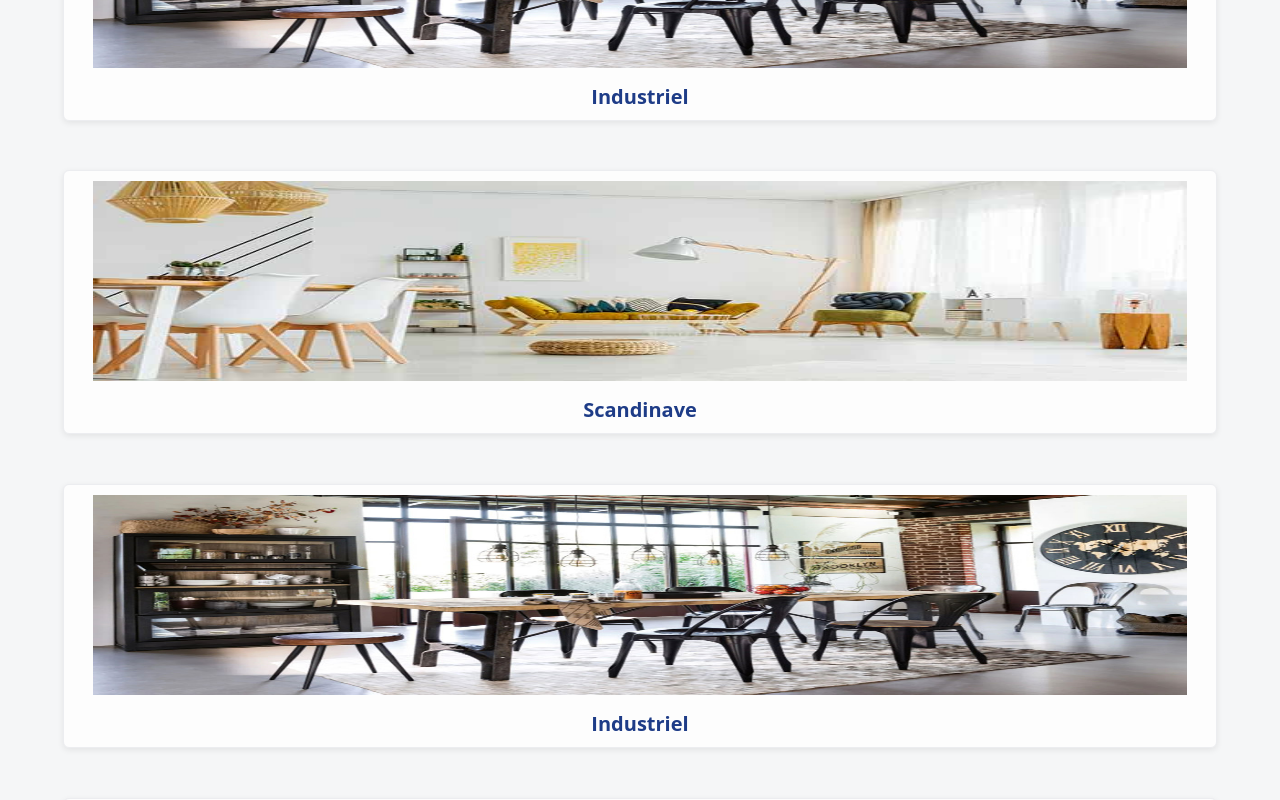
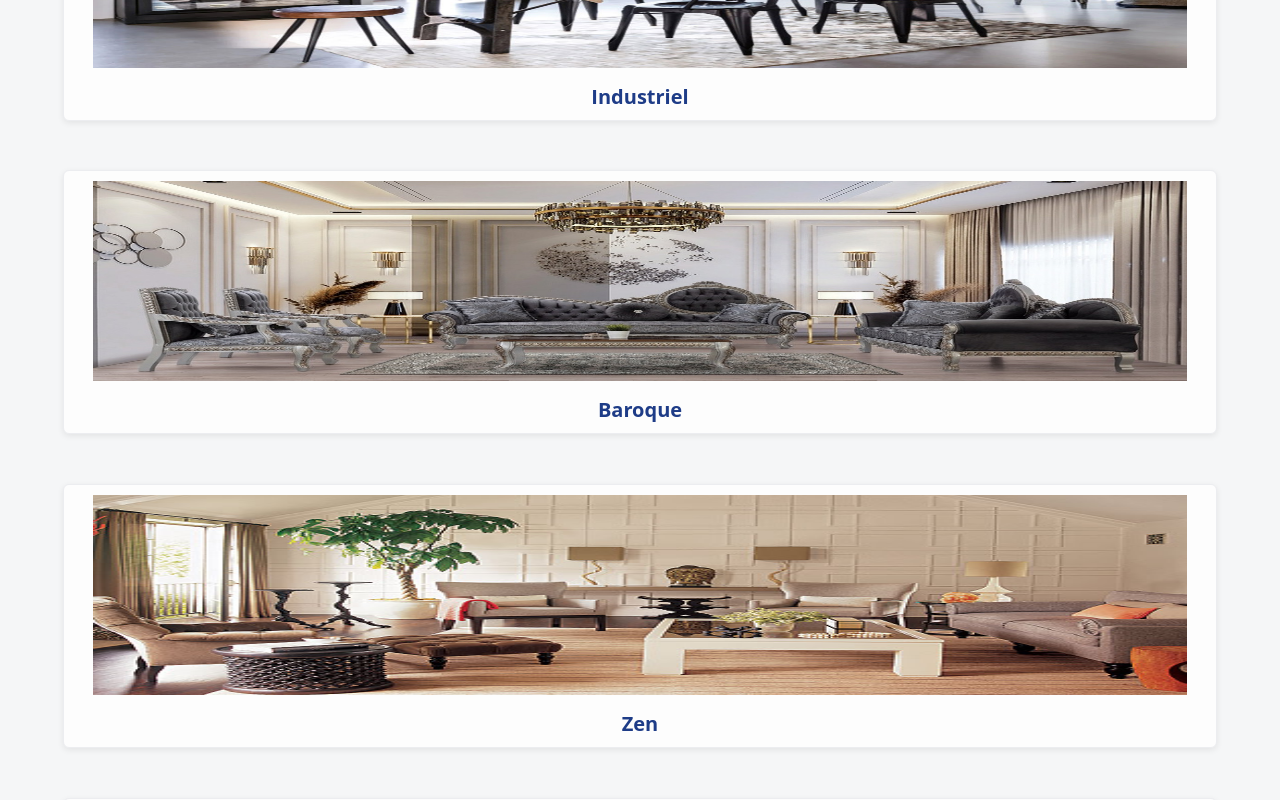
Before and after one commit to cyrcab/bulbobulbo, a React (Vite) app: page /inspiration in a window 1280 px wide. Shown: the part 1040-1840 px from the top of the page. Built offline with nearby package versions, Linux system fonts and the light colour scheme.

Commit message:
Enlevement repetition style

```diff
--- a/src/pages/Inspiration.jsx
+++ b/src/pages/Inspiration.jsx
@@ -33,25 +33,6 @@ const PageStyle = () => {
 						</ImageContainer>
 					</CardStyle>
 				</Link>
-
-				<Link to='/scandinavianStyle'>
-					<CardStyle>
-						<ImageContainer>
-							<Image src={Scandinave} />
-						</ImageContainer>
-						<StyleName>Scandinave</StyleName>
-					</CardStyle>
-				</Link>
-
-				<Link to='/industrialStyle'>
-					<CardStyle>
-						<ImageContainer>
-							<Image src={Industriel} />
-							<StyleName>Industriel</StyleName>
-						</ImageContainer>
-					</CardStyle>
-				</Link>
-
 				<CardStyle>
 					<ImageContainer>
 						<Image src={Baroque} />
```
